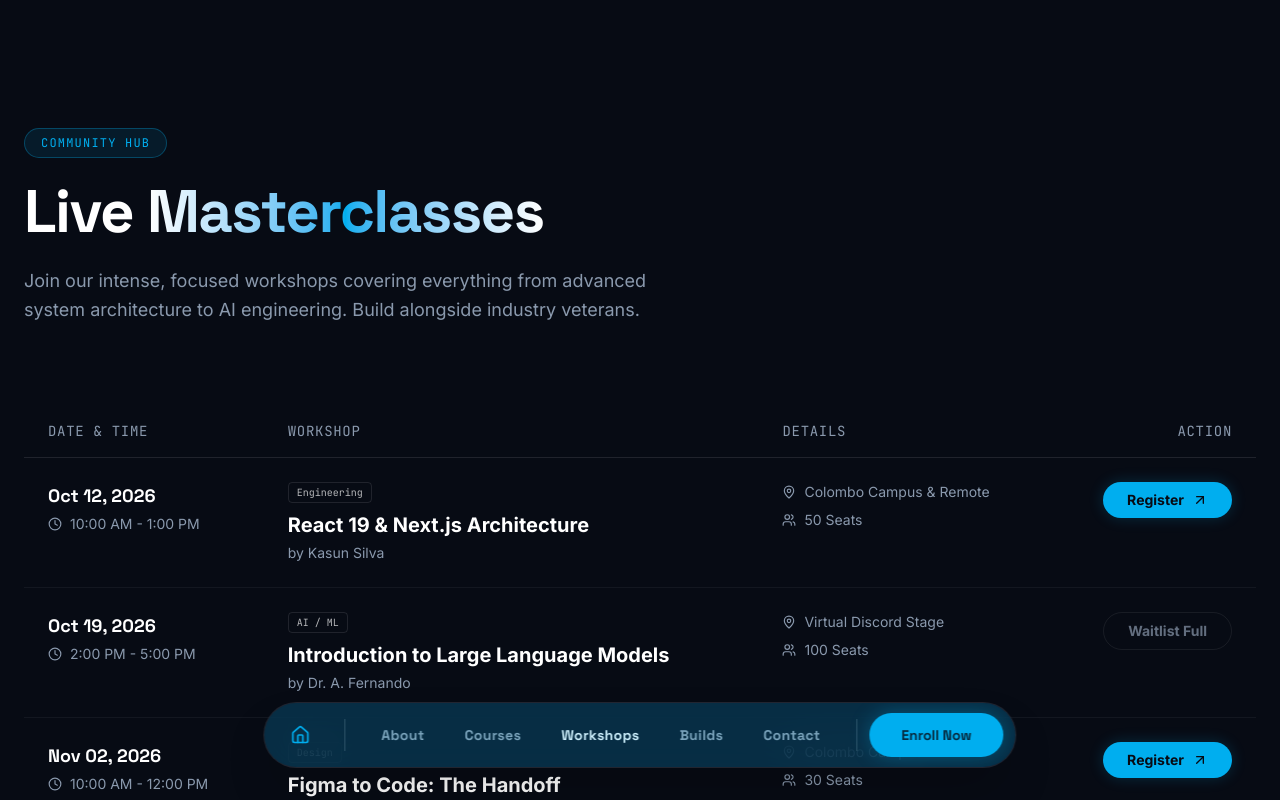
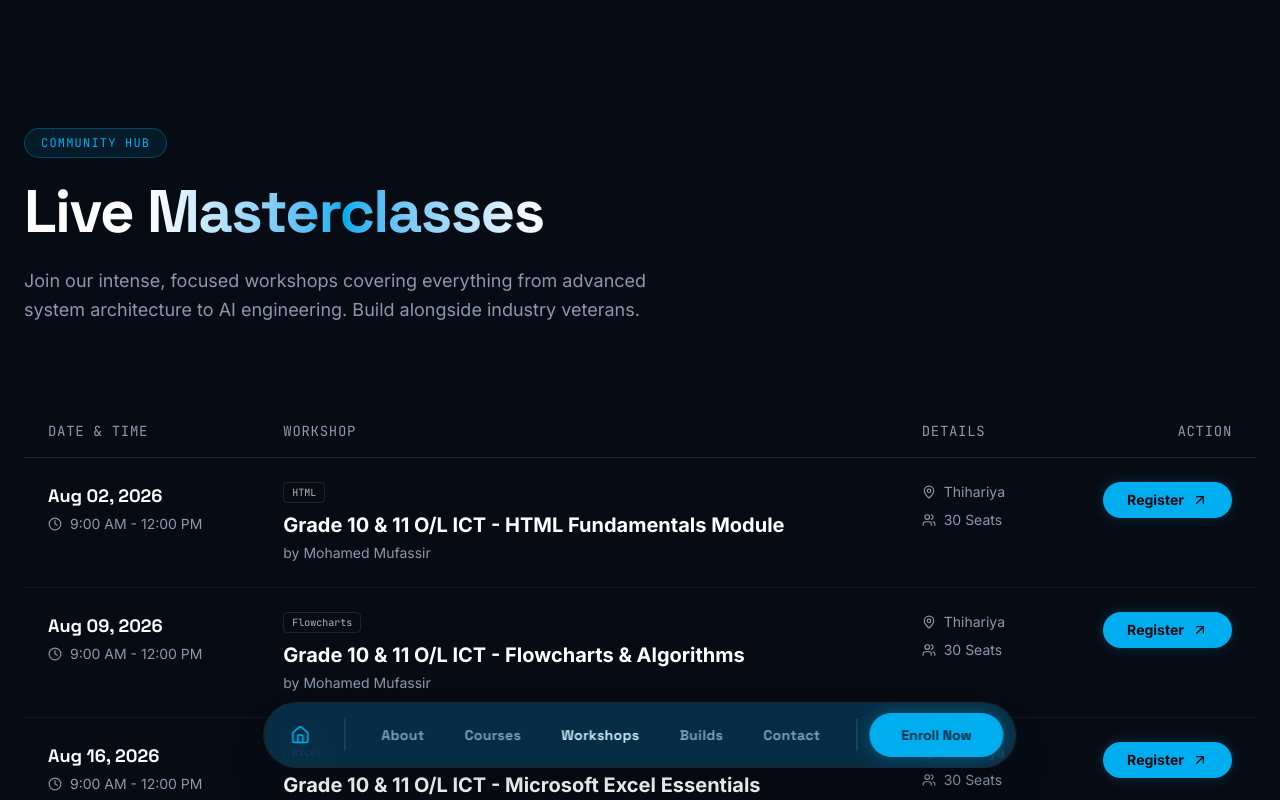
Before and after one commit to M-Mufassir/Techtitude-Labs, a React (Vite) app: page /workshops in a window 1280 px wide. Shown: the top 800 px of the page. Built offline with nearby package versions, Linux system fonts and the light colour scheme.

Commit message:
feat: add workshops page with registration ledger and event details

```diff
--- a/src/Pages/Workshops.tsx
+++ b/src/Pages/Workshops.tsx
@@ -6,47 +6,47 @@ export default function Workshops() {
   const workshops = [
     {
       id: "ws-001",
-      title: "React 19 & Next.js Architecture",
-      date: "Oct 12, 2026",
-      time: "10:00 AM - 1:00 PM",
-      location: "Colombo Campus & Remote",
-      instructor: "Kasun Silva",
-      capacity: "50 Seats",
-      status: "Register Open",
-      tag: "Engineering",
+      title: "Grade 10 & 11 O/L ICT - HTML Fundamentals Module",
+      date: "Aug 02, 2026",
+      time: "9:00 AM - 12:00 PM",
+      location: "Thihariya",
+      instructor: "Mohamed Mufassir",
+      capacity: "30 Seats",
+      status: "Registration Open",
+      tag: "HTML",
     },
     {
       id: "ws-002",
-      title: "Introduction to Large Language Models",
-      date: "Oct 19, 2026",
-      time: "2:00 PM - 5:00 PM",
-      location: "Virtual Discord Stage",
-      instructor: "Dr. A. Fernando",
-      capacity: "100 Seats",
-      status: "Waitlist",
-      tag: "AI / ML",
+      title: "Grade 10 & 11 O/L ICT - Flowcharts & Algorithms",
+      date: "Aug 09, 2026",
+      time: "9:00 AM - 12:00 PM",
+      location: "Thihariya",
+      instructor: "Mohamed Mufassir",
+      capacity: "30 Seats",
+      status: "Registration Open",
+      tag: "Flowcharts",
     },
     {
       id: "ws-003",
-      title: "Figma to Code: The Handoff",
-      date: "Nov 02, 2026",
-      time: "10:00 AM - 12:00 PM",
-      location: "Colombo Campus",
-      instructor: "Nethmi R.",
+      title: "Grade 10 & 11 O/L ICT - Microsoft Excel Essentials",
+      date: "Aug 16, 2026",
+      time: "9:00 AM - 12:00 PM",
+      location: "Thihariya",
+      instructor: "Mohamed Mufassir",
       capacity: "30 Seats",
-      status: "Register Open",
-      tag: "Design",
+      status: "Registration Open",
+      tag: "Excel",
     },
     {
       id: "ws-004",
-      title: "Cloud Deployment on AWS",
-      date: "Nov 15, 2026",
-      time: "1:00 PM - 4:00 PM",
-      location: "Virtual",
-      instructor: "Mufassir M.",
-      capacity: "Unlimited",
-      status: "Register Open",
-      tag: "DevOps",
+      title: "Grade 10 & 11 O/L ICT - Number Systems & Binary",
+      date: "Aug 23, 2026",
+      time: "9:00 AM - 12:00 PM",
+      location: "Thihariya",
+      instructor: "Mohamed Mufassir",
+      capacity: "30 Seats",
+      status: "Registration Open",
+      tag: "Number Systems",
     }
   ];
 
```
